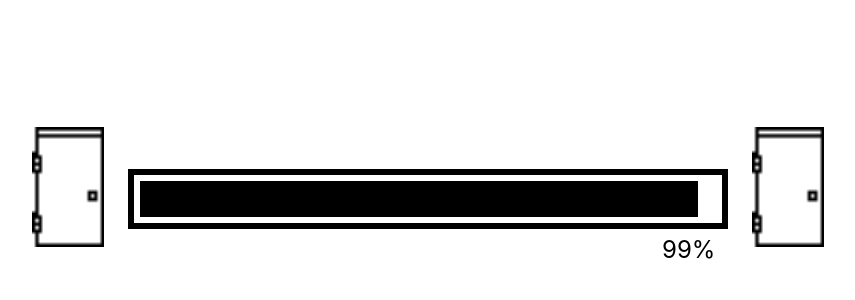
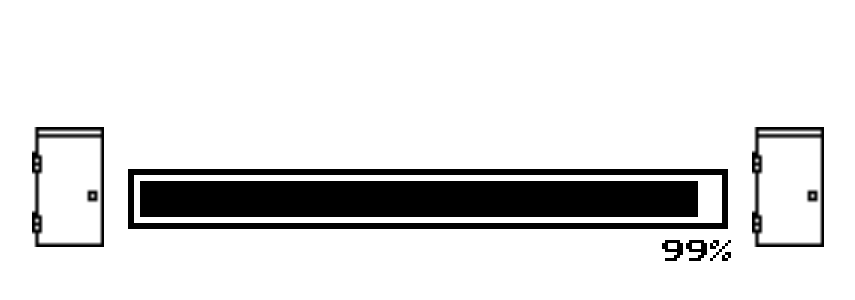
Before and after one commit to ncklug/sg-wedding, a Next.js app: page / in a window 1280 px wide. Shown: the part 72-372 px from the top of the page, without its empty margins (212-1067 px from the left). Built offline with nearby package versions, Linux system fonts and the light colour scheme.

Commit message:
Finally get fonts working

```diff
--- a/pages/_app.js
+++ b/pages/_app.js
@@ -1,4 +1,5 @@
-import '../styles/globals.css';
+import Head from "next/head";
+import "../styles/globals.css";
 
 function MyApp({ Component, pageProps }) {
   return <Component {...pageProps} />;
--- /dev/null
+++ b/pages/_document.js
@@ -0,0 +1,27 @@
+// pages/_document.js
+import { Html, Head, Main, NextScript } from "next/document";
+
+export default function Document() {
+  return (
+    <Html>
+      <Head>
+        <link rel="preconnect" href="https://fonts.googleapis.com" />
+        <link rel="preconnect" href="https://fonts.gstatic.com" crossorigin />
+        <link
+          href="https://fonts.googleapis.com/css2?family=Press+Start+2P&display=swap"
+          rel="stylesheet"
+        />
+      </Head>
+      <body
+        style={{
+          padding: 0,
+          margin: 0,
+          fontFamily: '"Press Start 2P", cursive',
+        }}
+      >
+        <Main />
+        <NextScript />
+      </body>
+    </Html>
+  );
+}
--- a/styles/globals.css
+++ b/styles/globals.css
@@ -1,10 +1,3 @@
-html,
-body {
-  padding: 0;
-  margin: 0;
-  font-family: -apple-system, BlinkMacSystemFont, Segoe UI, Roboto, Oxygen,
-    Ubuntu, Cantarell, Fira Sans, Droid Sans, Helvetica Neue, sans-serif;
-}
 
 a {
   color: inherit;
```
Also changed, not shown: .babelrc (deleted), 1 other file (tests, documents, lock files or other folders).
